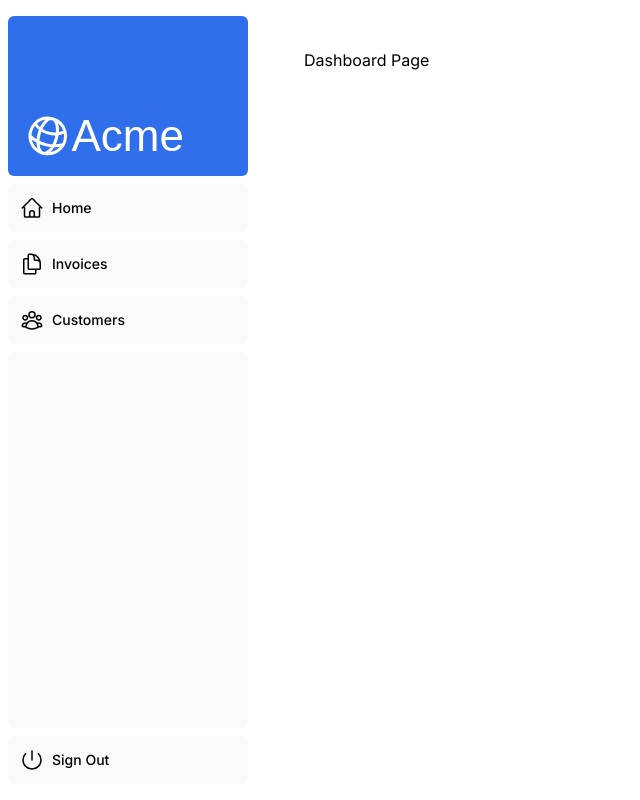
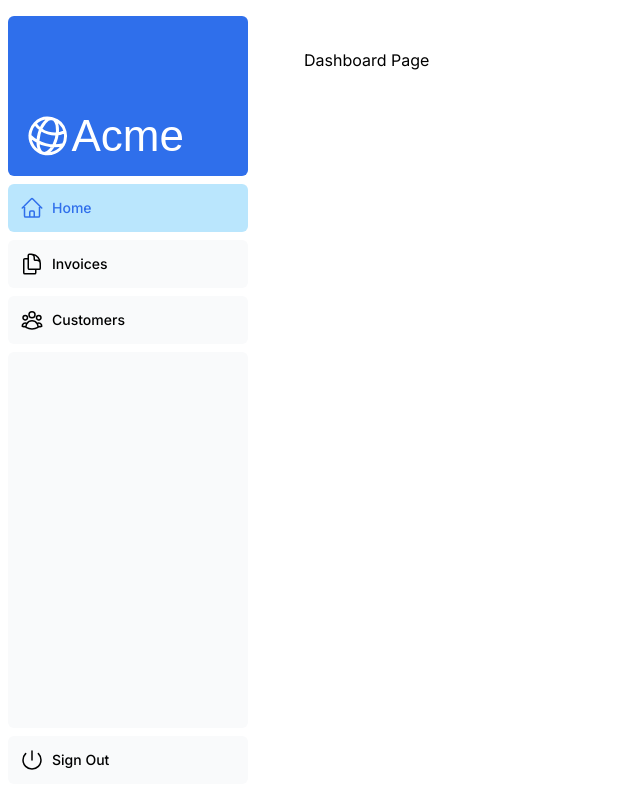
Before and after one commit to Elissa-DI/NEXTJS-DASHBOARD, a Next.js app: page /dashboard in a window 1280 px wide. Shown: the whole page, without its empty margins (0-640 px from the left). Built offline with nearby package versions, Linux system fonts and the light colour scheme; a web font is replaced by a local one.

Commit message:
new changes

```diff
--- a/app/ui/dashboard/nav-links.tsx
+++ b/app/ui/dashboard/nav-links.tsx
@@ -1,9 +1,13 @@
+'use client'
+
 import {
   UserGroupIcon,
   HomeIcon,
   DocumentDuplicateIcon,
 } from '@heroicons/react/24/outline';
 import Link from 'next/link';
+import { usePathname } from 'next/navigation';
+import clsx from 'clsx';
 
 // Map of links to display in the side navigation.
 // Depending on the size of the application, this would be stored in a database.
@@ -18,6 +22,7 @@
 ];
 
 export default function NavLinks() {
+  const pathname = usePathname();
   return (
     <>
       {links.map((link) => {
@@ -26,7 +31,12 @@
           <Link
             key={link.name}
             href={link.href}
-            className="flex h-[48px] grow items-center justify-center gap-2 rounded-md bg-gray-50 p-3 text-sm font-medium hover:bg-sky-100 hover:text-blue-600 md:flex-none md:justify-start md:p-2 md:px-3"
+            className={clsx(
+              'flex h-[48px] grow items-center justify-center gap-2 rounded-md bg-gray-50 p-3 text-sm font-medium hover:bg-sky-100 hover:text-blue-700 md:flex-none md:justify-start md:p-2 md:px-3',
+              {
+                'bg-sky-200 text-blue-600': pathname === link.href,
+              },
+            )}
           >
             <LinkIcon className="w-6" />
             <p className="hidden md:block">{link.name}</p>
```
